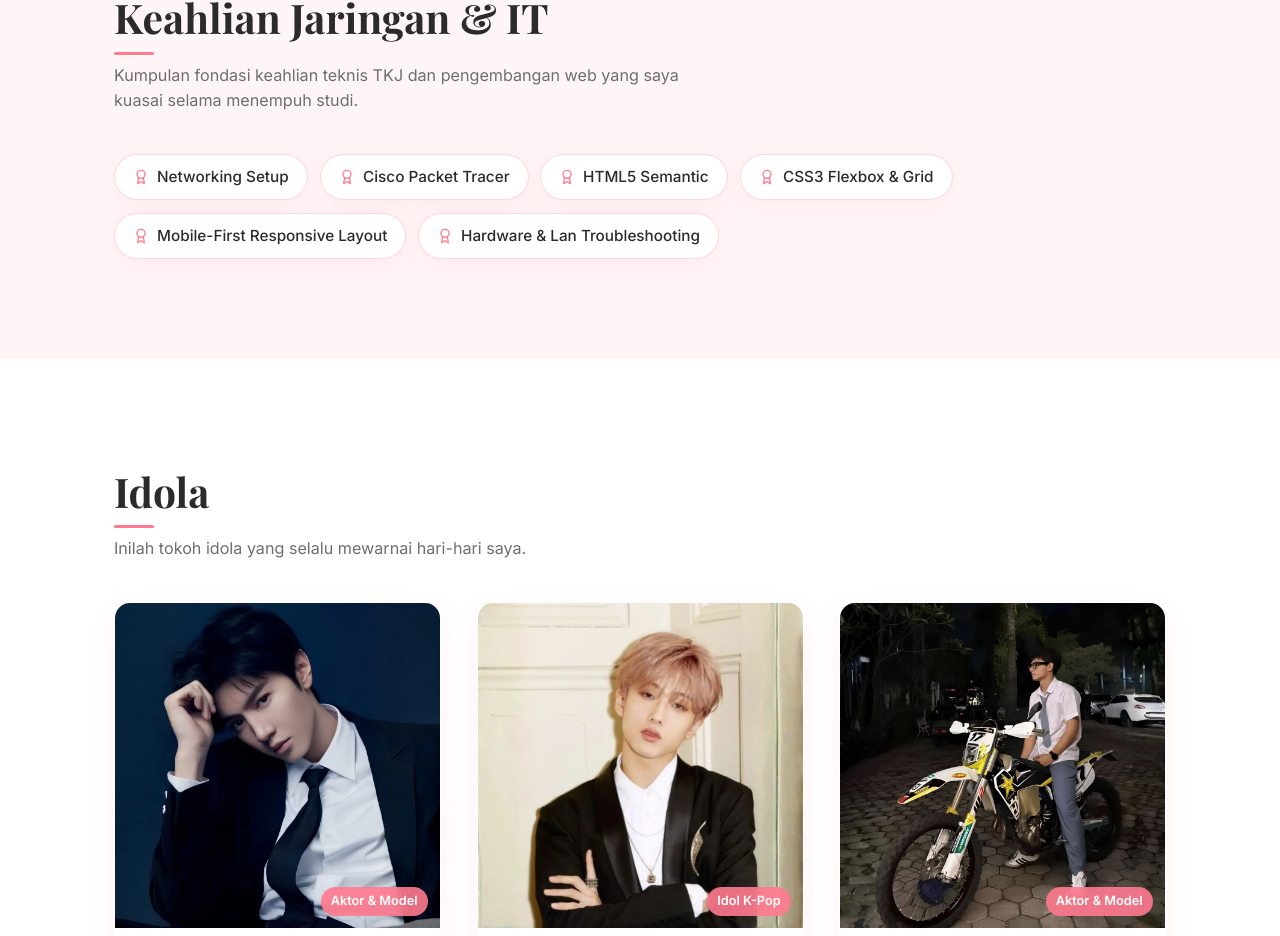
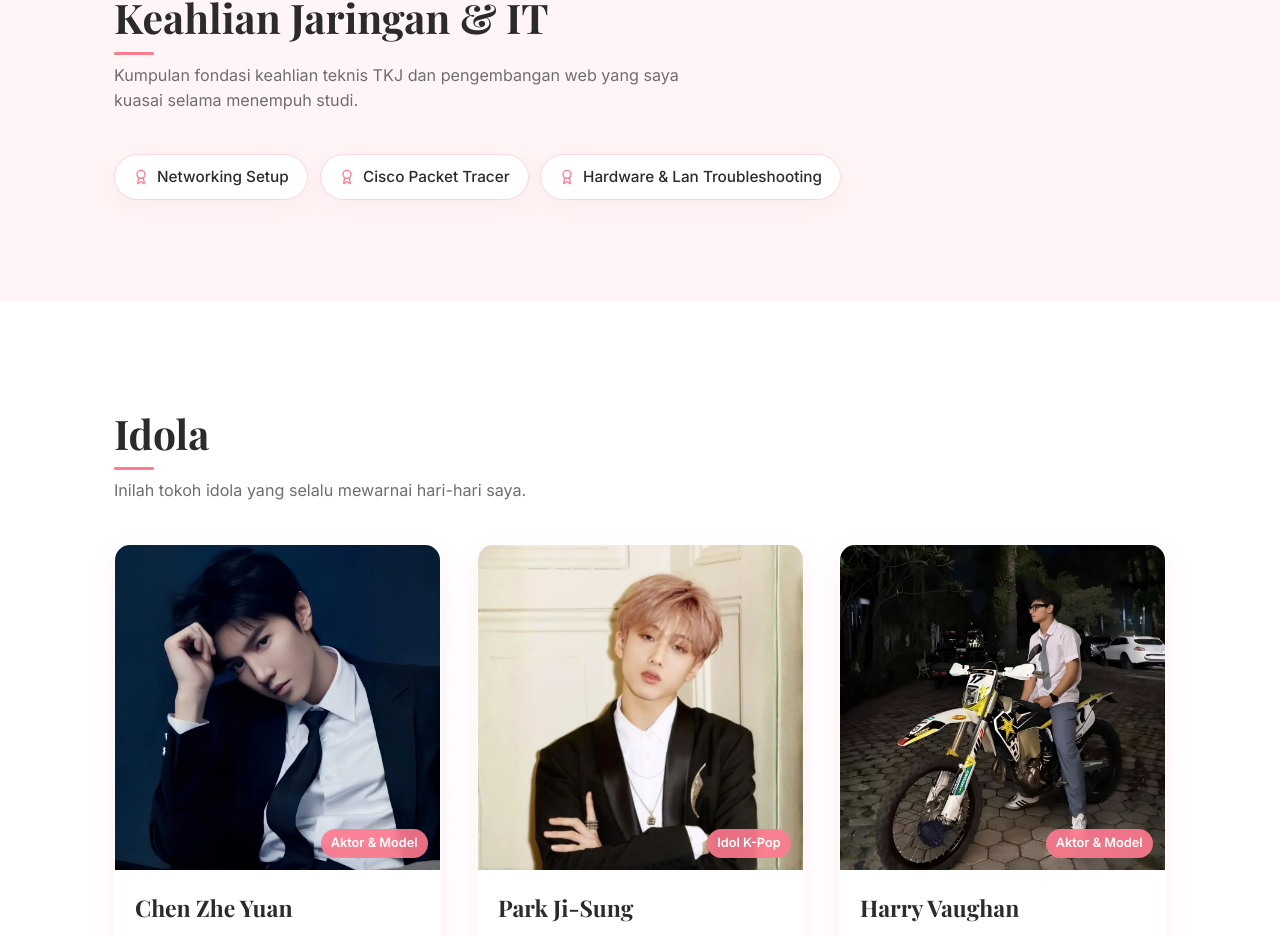
Before and after one commit to fatahilah-mr/setia-wati-portfolio, a React (Vite) app: page / in a window 1280 px wide. Shown: the part 1543-2479 px from the top of the page. Built offline with nearby package versions, Linux system fonts and the light colour scheme; a web font is replaced by a local one.

Commit message:
comment few skills

```diff
--- a/src/App.tsx
+++ b/src/App.tsx
@@ -331,7 +331,7 @@ export default function App() {
               <Award className="skill-icon" />
               <span>Cisco Packet Tracer</span>
             </div>
-            <div className="skill-badge" id="skill-html">
+            {/* <div className="skill-badge" id="skill-html">
               <Award className="skill-icon" />
               <span>HTML5 Semantic</span>
             </div>
@@ -342,7 +342,7 @@ export default function App() {
             <div className="skill-badge" id="skill-responsive">
               <Award className="skill-icon" />
               <span>Mobile-First Responsive Layout</span>
-            </div>
+            </div> */}
             <div className="skill-badge" id="skill-troubleshooting">
               <Award className="skill-icon" />
               <span>Hardware &amp; Lan Troubleshooting</span>
```
